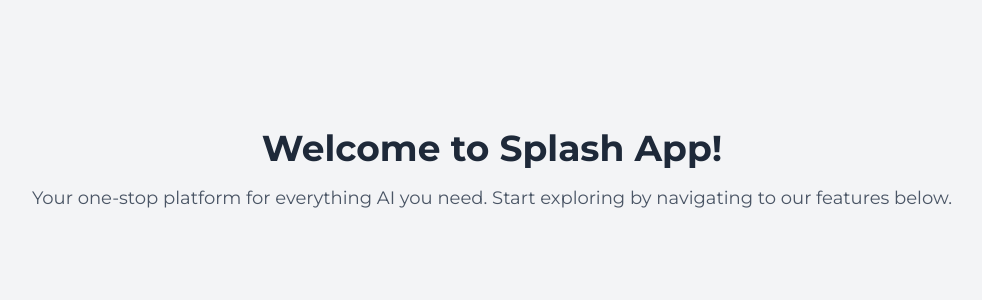
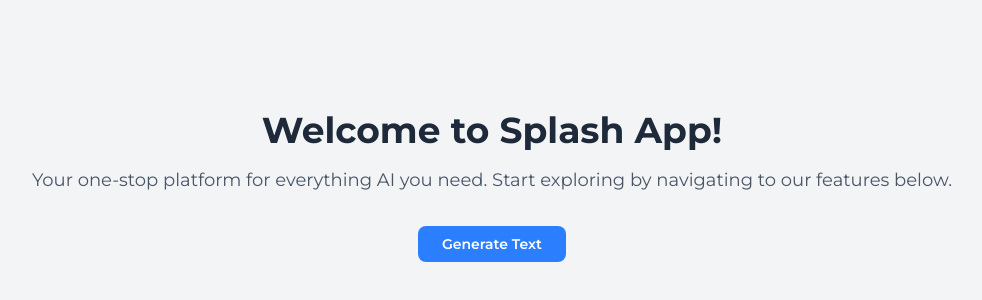
Before and after one commit to Kaydev-cmd/alx-project-0x04-setup, a Next.js app in the folder alx-project-0x03/: page / in a window 1280 px wide. Shown: the part 214-514 px from the top of the page, without its empty margins (148-1130 px from the left). Built offline with nearby package versions, Linux system fonts and the light colour scheme.

Commit message:
feat: add naviagtion button to 'Generate Text' page with routing logic

```diff
--- a/alx-project-0x03/pages/index.tsx
+++ b/alx-project-0x03/pages/index.tsx
@@ -24,6 +24,19 @@
         Your one-stop platform for everything AI you need. Start exploring by
         navigating to our features below.
       </p>
+
+      {/* Navigation Options */}
+      <div className="flex gap-6">
+        <Button
+          action={() =>
+            routeToNextPage({
+              pageRoute: "/generate-text-ai",
+            })
+          }
+          buttonLabel="Generate Text"
+          buttonBackgroundColor="blue"
+        />
+      </div>
     </div>
   );
 }
```
